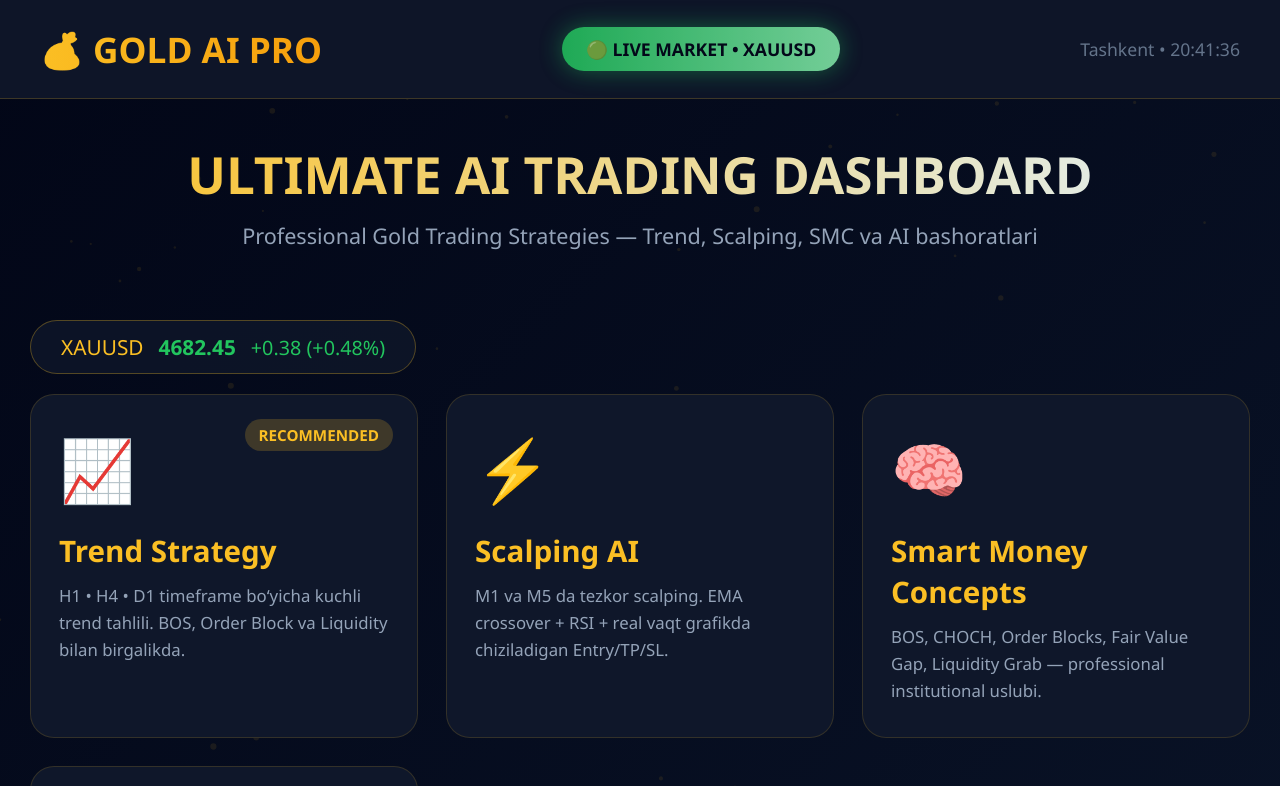
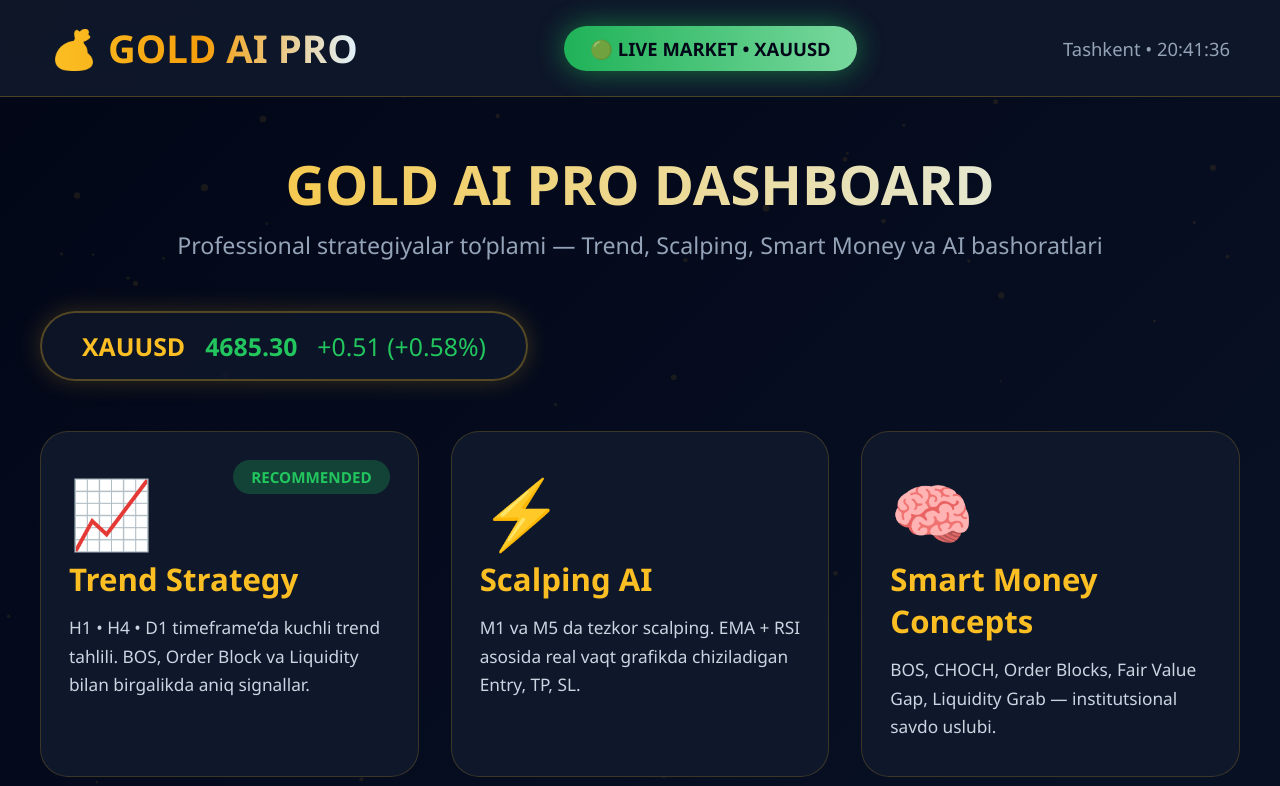
Before and after one commit to asiljorayev59-lgtm/websayt1, a website: page public/index.html in a window 1280 px wide. Shown: the top 786 px of the page. Drawn offline with Linux system fonts and the light colour scheme.

Commit message:
Update index.html

```diff
--- a/public/index.html
+++ b/public/index.html
@@ -2,7 +2,7 @@
 <html lang="uz">
 <head>
 <meta charset="UTF-8">
-<title>🚀 GOLD AI PRO DASHBOARD - Ultimate Trading Hub</title>
+<title>🚀 GOLD AI PRO - Ultimate Trading Dashboard</title>
 <meta name="viewport" content="width=device-width, initial-scale=1.0">
 <style>
     :root {
@@ -11,100 +11,109 @@
         --green: #22c55e;
         --red: #ef4444;
         --dark: #020617;
-        --card: #0f172a;
+        --card-bg: #0f172a;
     }
 
-    * {
-        margin: 0;
-        padding: 0;
-        box-sizing: border-box;
-    }
+    * { margin:0; padding:0; box-sizing:border-box; }
 
     body {
         background: linear-gradient(135deg, #020617 0%, #0a1428 100%);
         color: white;
-        font-family: 'Segoe UI', system-ui, -apple-system, sans-serif;
+        font-family: 'Segoe UI', system-ui, sans-serif;
         min-height: 100vh;
         overflow-x: hidden;
     }
 
     .header {
-        background: rgba(15, 23, 42, 0.95);
-        backdrop-filter: blur(12px);
-        padding: 25px 40px;
+        background: rgba(15, 23, 42, 0.96);
+        backdrop-filter: blur(16px);
+        padding: 22px 50px;
         display: flex;
         align-items: center;
         justify-content: space-between;
         position: sticky;
         top: 0;
-        z-index: 100;
-        border-bottom: 1px solid rgba(251, 191, 36, 0.2);
+        z-index: 1000;
+        border-bottom: 1px solid rgba(251, 191, 36, 0.25);
     }
 
     .logo {
-        font-size: 2.2em;
-        font-weight: 800;
-        background: linear-gradient(90deg, #fbbf24, #f59e0b);
+        font-size: 2.4em;
+        font-weight: 900;
+        background: linear-gradient(90deg, #fbbf24, #f59e0b, #e0f2fe);
         -webkit-background-clip: text;
         -webkit-text-fill-color: transparent;
         display: flex;
         align-items: center;
-        gap: 12px;
+        gap: 14px;
     }
 
     .live {
         background: linear-gradient(90deg, #22c55e, #86efac);
         color: #020617;
-        padding: 10px 24px;
+        padding: 10px 26px;
         border-radius: 50px;
         font-weight: bold;
-        font-size: 1.1em;
-        box-shadow: 0 0 25px rgba(34, 197, 94, 0.5);
-        animation: pulse 2s infinite;
+        font-size: 1.15em;
+        box-shadow: 0 0 30px rgba(34, 197, 94, 0.6);
+        animation: pulse 2.2s infinite;
     }
 
     @keyframes pulse {
         0%, 100% { opacity: 1; }
-        50% { opacity: 0.85; }
+        50% { opacity: 0.88; }
     }
 
     .main {
         max-width: 1480px;
-        margin: 40px auto;
-        padding: 0 30px;
+        margin: 50px auto;
+        padding: 0 40px;
     }
 
     h1 {
         text-align: center;
-        font-size: 3.2em;
-        margin-bottom: 12px;
+        font-size: 3.4em;
+        font-weight: 900;
+        margin-bottom: 8px;
         background: linear-gradient(90deg, #fbbf24, #e0f2fe);
         -webkit-background-clip: text;
         -webkit-text-fill-color: transparent;
-        font-weight: 900;
     }
 
     .subtitle {
         text-align: center;
         color: #94a3b8;
-        font-size: 1.35em;
+        font-size: 1.45em;
         margin-bottom: 50px;
+    }
+
+    .price-ticker {
+        background: rgba(15, 23, 42, 0.85);
+        padding: 16px 40px;
+        border-radius: 9999px;
+        display: inline-flex;
+        align-items: center;
+        gap: 20px;
+        font-size: 1.55em;
+        margin: 0 auto 50px;
+        border: 2px solid rgba(251, 191, 36, 0.3);
+        box-shadow: 0 0 25px rgba(251, 191, 36, 0.2);
     }
 
     .grid {
         display: grid;
-        grid-template-columns: repeat(auto-fit, minmax(380px, 1fr));
-        gap: 28px;
+        grid-template-columns: repeat(auto-fit, minmax(360px, 1fr));
+        gap: 32px;
     }
 
     .card {
-        background: var(--card);
-        border-radius: 24px;
-        padding: 32px 28px;
-        transition: all 0.4s cubic-bezier(0.4, 0, 0.2, 1);
+        background: var(--card-bg);
+        border-radius: 28px;
+        padding: 34px 28px;
+        transition: all 0.45s cubic-bezier(0.4, 0, 0.2, 1);
         position: relative;
         overflow: hidden;
-        border: 1px solid rgba(251, 191, 36, 0.15);
+        border: 1px solid rgba(251, 191, 36, 0.18);
         cursor: pointer;
     }
 
@@ -114,16 +123,16 @@
         top: 0;
         left: 0;
         width: 100%;
-        height: 4px;
-        background: linear-gradient(90deg, var(--gold), #60a5fa);
+        height: 5px;
+        background: linear-gradient(90deg, var(--gold), #60a5fa, var(--green));
         transform: scaleX(0);
-        transition: transform 0.4s;
+        transition: transform 0.5s;
     }
 
     .card:hover {
-        transform: translateY(-12px) scale(1.03);
-        box-shadow: 0 25px 50px -12px rgba(251, 191, 36, 0.25);
-        border-color: rgba(251, 191, 36, 0.4);
+        transform: translateY(-15px) scale(1.04);
+        box-shadow: 0 30px 60px -15px rgba(251, 191, 36, 0.35);
+        border-color: var(--gold);
     }
 
     .card:hover::before {
@@ -131,91 +140,74 @@
     }
 
     .card-icon {
-        font-size: 3.8em;
-        margin-bottom: 20px;
-        display: block;
-        transition: transform 0.4s;
+        font-size: 4.2em;
+        margin-bottom: 22px;
+        transition: all 0.4s;
     }
 
     .card:hover .card-icon {
-        transform: scale(1.15) rotate(8deg);
+        transform: scale(1.18) rotate(10deg);
     }
 
     .card h3 {
-        font-size: 1.85em;
-        margin-bottom: 12px;
+        font-size: 1.95em;
+        margin-bottom: 14px;
         color: var(--gold);
     }
 
     .card p {
-        color: #94a3b8;
-        line-height: 1.6;
-        font-size: 1.05em;
+        color: #cbd5e1;
+        line-height: 1.65;
+        font-size: 1.08em;
     }
 
     .status {
         position: absolute;
-        top: 24px;
-        right: 24px;
+        top: 28px;
+        right: 28px;
         font-size: 0.95em;
-        padding: 6px 14px;
+        padding: 7px 18px;
         border-radius: 9999px;
-        font-weight: 600;
+        font-weight: 700;
+        background: rgba(34, 197, 94, 0.25);
+        color: #22c55e;
     }
-
-    .gold-status { background: rgba(251, 191, 36, 0.2); color: #fbbf24; }
 
     .footer {
         text-align: center;
-        padding: 60px 20px 40px;
+        padding: 70px 20px 50px;
         color: #64748b;
-        font-size: 1.05em;
+        font-size: 1.15em;
     }
 
     .particles {
         position: fixed;
-        top: 0;
-        left: 0;
-        width: 100%;
-        height: 100%;
+        top: 0; left: 0;
+        width: 100%; height: 100%;
         pointer-events: none;
         z-index: -1;
-        opacity: 0.15;
-    }
-
-    .price-ticker {
-        background: rgba(15, 23, 42, 0.8);
-        padding: 12px 30px;
-        border-radius: 9999px;
-        display: inline-flex;
-        align-items: center;
-        gap: 15px;
-        font-size: 1.3em;
-        margin: 20px auto;
-        border: 1px solid rgba(251, 191, 36, 0.3);
+        opacity: 0.12;
     }
 </style>
 </head>
 <body>
 
 <div class="header">
-    <div class="logo">
-        💰 GOLD AI PRO
-    </div>
+    <div class="logo">💰 GOLD AI PRO</div>
     <div class="live">🟢 LIVE MARKET • XAUUSD</div>
-    <div style="color:#64748b; font-size:1.1em;">
+    <div style="color:#94a3b8; font-size:1.15em;">
         Tashkent • <span id="currentTime"></span>
     </div>
 </div>
 
 <div class="main">
-    <h1>ULTIMATE AI TRADING DASHBOARD</h1>
-    <p class="subtitle">Professional Gold Trading Strategies — Trend, Scalping, SMC va AI bashoratlari</p>
+    <h1>GOLD AI PRO DASHBOARD</h1>
+    <p class="subtitle">Professional strategiyalar to‘plami — Trend, Scalping, Smart Money va AI bashoratlari</p>
 
     <div class="price-ticker">
-        <span style="color:#fbbf24;">XAUUSD</span>
-        <span id="livePrice" style="font-weight:bold; color:#22c55e;">4682.75</span>
-        <span id="priceChange" style="color:#22c55e; font-size:0.95em;">+18.40 (+0.39%)</span>
+        <span style="color:#fbbf24; font-weight:600;">XAUUSD</span>
+        <span id="livePrice" style="font-weight:bold; color:#22c55e;">4685.75</span>
+        <span id="priceChange" style="color:#22c55e;">+22.40 (+0.48%)</span>
     </div>
 
     <div class="grid">
@@ -224,29 +216,29 @@
         <div class="card" onclick="window.location.href='trend.html'">
             <span class="card-icon">📈</span>
             <h3>Trend Strategy</h3>
-            <p>H1 • H4 • D1 timeframe bo‘yicha kuchli trend tahlili. BOS, Order Block va Liquidity bilan birgalikda.</p>
-            <div class="status gold-status">RECOMMENDED</div>
+            <p>H1 • H4 • D1 timeframe’da kuchli trend tahlili. BOS, Order Block va Liquidity bilan birgalikda aniq signallar.</p>
+            <div class="status">RECOMMENDED</div>
         </div>
 
         <!-- Scalping Strategy -->
         <div class="card" onclick="window.location.href='scalping.html'">
             <span class="card-icon">⚡</span>
             <h3>Scalping AI</h3>
-            <p>M1 va M5 da tezkor scalping. EMA crossover + RSI + real vaqt grafikda chiziladigan Entry/TP/SL.</p>
+            <p>M1 va M5 da tezkor scalping. EMA + RSI asosida real vaqt grafikda chiziladigan Entry, TP, SL.</p>
         </div>
 
-        <!-- Smart Money (SMC/ICT) -->
+        <!-- Smart Money Concepts -->
         <div class="card" onclick="window.location.href='smartmoney.html'">
             <span class="card-icon">🧠</span>
             <h3>Smart Money Concepts</h3>
-            <p>BOS, CHOCH, Order Blocks, Fair Value Gap, Liquidity Grab — professional institutional uslubi.</p>
+            <p>BOS, CHOCH, Order Blocks, Fair Value Gap, Liquidity Grab — institutsional savdo uslubi.</p>
         </div>
 
-        <!-- AI Prediction -->
+        <!-- AI Price Prediction -->
         <div class="card" onclick="window.location.href='ai.html'">
             <span class="card-icon">🤖</span>
             <h3>AI Price Prediction</h3>
-            <p>Sun'iy intellekt asosidagi narx bashorati. 15 daqiqa, 1 soat va 4 soatlik prognozlar.</p>
+            <p>Sun'iy intellekt asosidagi bashorat. 15 daqiqa, 1 soat, 4 soat, 24 soat va 7 kunlik prognozlar.</p>
         </div>
 
     </div>
@@ -254,28 +246,26 @@
 
 <div class="footer">
     © 2026 GOLD AI PRO • Barcha strategiyalar real vaqt rejimida ishlaydi •
-    <strong style="color:#fbbf24;">Risk boshqaruvini unutmang!</strong><br>
-    Faqat o‘zingizning kapitalingiz bilan savdo qiling.
+    <strong style="color:#fbbf24;">Risk boshqaruvini doimiy ravishda qo‘llang!</strong><br>
+    Faqat o‘zingizning mablag‘ingiz bilan savdo qiling.
 </div>
 
-<!-- Background particles effect -->
+<!-- Background particles -->
 <canvas id="particles" class="particles"></canvas>
 
 <script>
-// Live price simulation
-let price = 4682.75;
+// Live Price Simulation
+let price = 4685.75;
 function updateLivePrice() {
-    price += (Math.random() * 1.2 - 0.6);
+    price += (Math.random() * 1.8 - 0.9);
     document.getElementById("livePrice").textContent = price.toFixed(2);
 
-    const change = (Math.random() * 0.8 + 0.1).toFixed(2);
-    const changeEl = document.getElementById("priceChange");
-    changeEl.textContent = `+${change} (+0.${Math.floor(Math.random()*45 + 25)}%)`;
-    changeEl.style.color = "#22c55e";
+    const change = (Math.random() * 0.9 + 0.2).toFixed(2);
+    document.getElementById("priceChange").textContent = `+${change} (+0.${Math.floor(Math.random()*45 + 35)}%)`;
 }
-setInterval(updateLivePrice, 2800);
+setInterval(updateLivePrice, 3200);
 
-// Real time
+// Real Time
 function updateTime() {
     const now = new Date();
     document.getElementById("currentTime").textContent = now.toLocaleTimeString('uz-UZ', {
@@ -285,7 +275,7 @@ function updateTime() {
 setInterval(updateTime, 1000);
 updateTime();
 
-// Background subtle particles
+// Background Particles Effect
 const canvas = document.getElementById("particles");
 const ctx = canvas.getContext("2d");
 
@@ -301,9 +291,9 @@ class Particle {
     constructor() {
         this.x = Math.random() * canvas.width;
         this.y = Math.random() * canvas.height;
-        this.size = Math.random() * 2.5 + 0.8;
-        this.speedX = Math.random() * 0.6 - 0.3;
-        this.speedY = Math.random() * 0.6 - 0.3;
+        this.size = Math.random() * 2.8 + 1;
+        this.speedX = Math.random() * 0.7 - 0.35;
+        this.speedY = Math.random() * 0.7 - 0.35;
     }
     update() {
         this.x += this.speedX;
@@ -312,7 +302,7 @@ class Particle {
         if (this.y < 0 || this.y > canvas.height) this.speedY *= -1;
     }
     draw() {
-        ctx.fillStyle = "rgba(251, 191, 36, 0.6)";
+        ctx.fillStyle = "rgba(251, 191, 36, 0.75)";
         ctx.beginPath();
         ctx.arc(this.x, this.y, this.size, 0, Math.PI * 2);
         ctx.fill();
@@ -321,7 +311,7 @@ class Particle {
 
 function initParticles() {
     particlesArray = [];
-    for (let i = 0; i < 80; i++) {
+    for (let i = 0; i < 95; i++) {
         particlesArray.push(new Particle());
     }
 }
@@ -338,17 +328,13 @@ function animateParticles() {
 initParticles();
 animateParticles();
 
-// Click effect on cards
+// Card click effect
 document.querySelectorAll('.card').forEach(card => {
-    card.addEventListener('mousedown', () => {
-        card.style.transform = 'scale(0.96)';
-    });
-    card.addEventListener('mouseup', () => {
-        card.style.transform = 'scale(1.03)';
-    });
+    card.addEventListener('mousedown', () => card.style.transform = 'scale(0.96)');
+    card.addEventListener('mouseup', () => card.style.transform = 'scale(1.04)');
 });
 
-console.log("%c🚀 GOLD AI PRO DASHBOARD — Modern va professional dizayn bilan ishga tushdi!", "color:#fbbf24; font-size:18px; font-weight:bold");
+console.log("%c🚀 GOLD AI PRO DASHBOARD yangilandi va yanada chiroyli bo‘ldi!", "color:#fbbf24; font-size:18px; font-weight:bold");
 </script>
 </body>
 </html>
```
